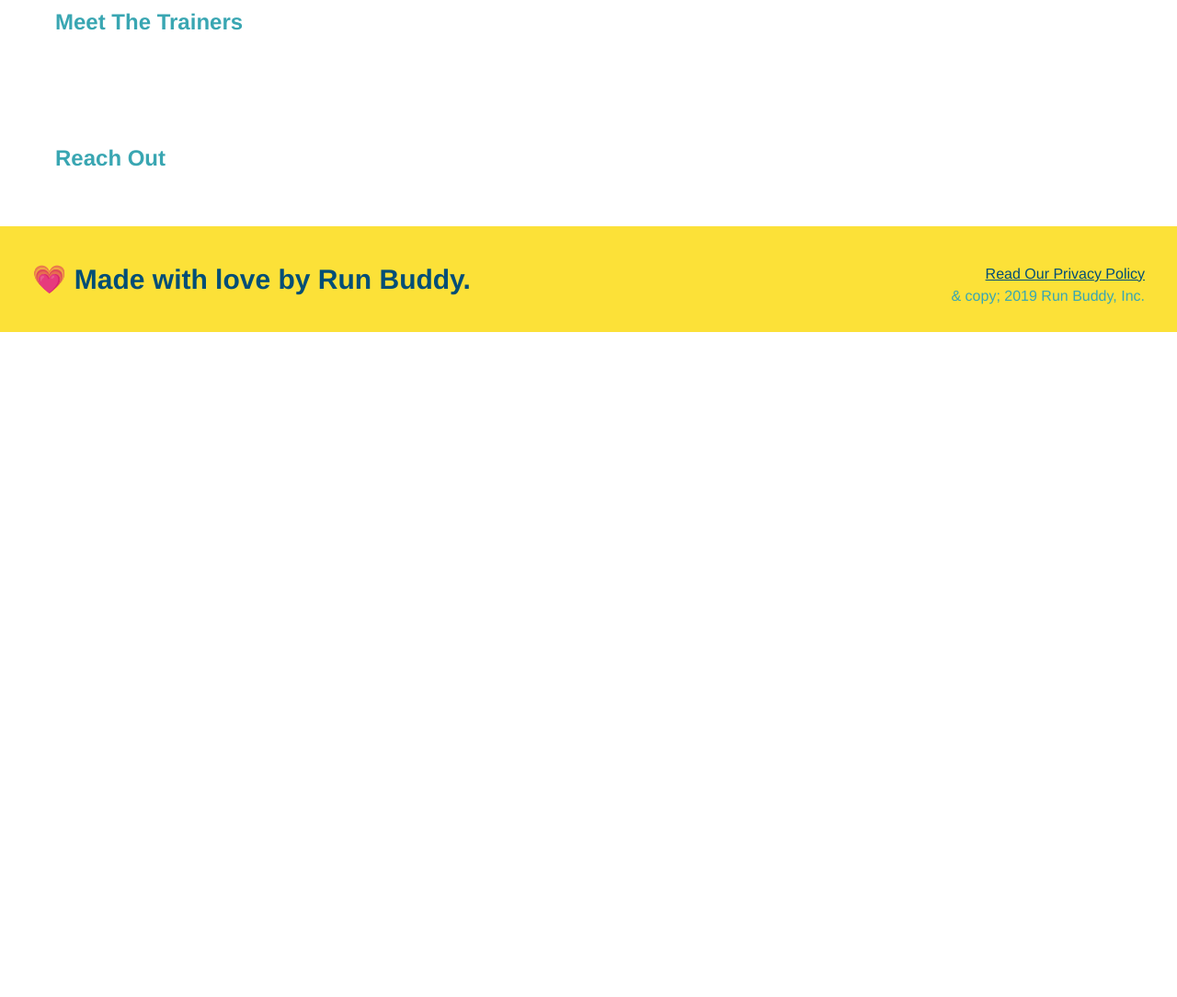
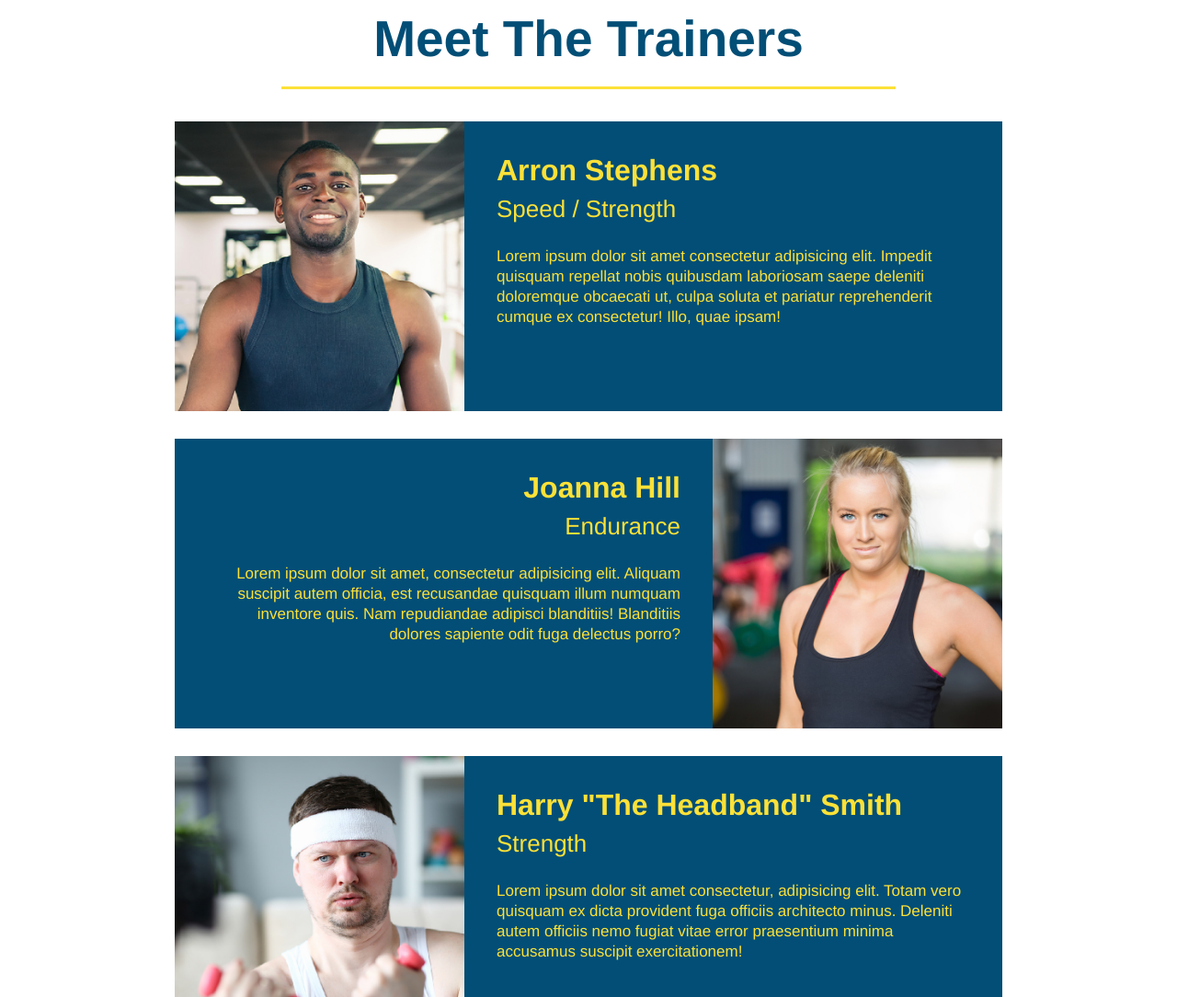
Before and after one commit to dmorgan904/run-buddy, a plain HTML site: page index.html in a window 1280 px wide. Shown: the part 2780-3864 px from the top of the page at 92% size. Before the commit the page ends 3141 px from the top, so only its background shows below. Drawn offline with Linux system fonts and the light colour scheme.

Commit message:
meet the trainers section

```diff
--- a/assets/css/style.css
+++ b/assets/css/style.css
@@ -180,3 +180,50 @@ section {
 .secondary-border {
     border-color: #39a6b2;
 }
+
+.trainers {
+    text-align: center;
+}
+
+.trainer {
+    width: 900px;
+    margin: 0 auto 30px auto;
+    background: #024e76;
+    color: #fce138;
+    overflow: auto;
+}
+
+.trainer img {
+    width: 35%;
+    float: left;
+}
+
+.trainer-bio {
+    padding: 35px;
+    float: left;
+    width: 65%;
+}
+
+.text-left {
+    text-align: left;
+}
+
+.text-right {
+    text-align: right;
+}
+
+.trainer-bio h3 {
+    font-size: 32px;
+    margin-bottom: 8px;
+}
+
+.trainer-bio h4 {
+    font-weight: lighter;
+    font-size: 26px;
+    margin-bottom: 25px;
+}
+
+.trainer-bio p {
+    font-size: 17px;
+    line-height: 1.3;
+}
--- a/index.html
+++ b/index.html
@@ -105,8 +105,40 @@
         </section>
 
         <!-- "meet the trainers" section -->
-        <section>
-            <h2>Meet The Trainers</h2>
+        <section id="your-trainers" class="trainers">
+            <h2 class="section-title primary-border">
+                Meet The Trainers
+            </h2>
+            <article class="trainer">
+                <img src="./assets/images/trainer-1.jpg" alt="Arron Stephens in his workout clothes, ready to pump iron" />
+                <div class="trainer-bio text-left">
+                    <h3>Arron Stephens</h3>
+                    <h4> Speed / Strength</h4>
+                    <p>
+                        Lorem ipsum dolor sit amet consectetur adipisicing elit. Impedit quisquam repellat nobis quibusdam laboriosam saepe deleniti doloremque obcaecati ut, culpa soluta et pariatur reprehenderit cumque ex consectetur! Illo, quae ipsam!
+                    </p>
+                </div>
+            </article>
+
+            <article class="trainer">
+                <div class="trainer-bio text-right">
+                    <h3>Joanna Hill</h3>
+                    <h4>Endurance</h4>
+                    <p>Lorem ipsum dolor sit amet, consectetur adipisicing elit. Aliquam suscipit autem officia, est recusandae quisquam illum numquam inventore quis. Nam repudiandae adipisci blanditiis! Blanditiis dolores sapiente odit fuga delectus porro?
+                    </p>
+                </div>
+                <img src="./assets/images/trainer-2.jpg" alt="Joanna Gill cooling off after a workout." />
+            </article>
+
+            <article class="trainer">
+                <img src="./assets/images/trainer-3.jpg" alt="Harry Smith wearing a headband and lifting comically small pink weights" />
+                <div class="trainer-bio text-left">
+                    <h3>Harry "The Headband" Smith</h3>
+                    <h4> Strength</h4>
+                    <p>Lorem ipsum dolor sit amet consectetur, adipisicing elit. Totam vero quisquam ex dicta provident fuga officiis architecto minus. Deleniti autem officiis nemo fugiat vitae error praesentium minima accusamus suscipit exercitationem!
+                    </p>
+                </div>
+            </article>
         </section>
 
         <!-- "reach out" section -->
@@ -119,7 +151,7 @@
                 <h2>💗 Made with love by Run Buddy.</h2>
             <div>
                 <a href="#">Read Our Privacy Policy</a><br />
-                & copy; 2019 Run Buddy, Inc.
+                &copy; 2019 Run Buddy, Inc.
             </div>
 
         </footer>
```
Also changed, not shown: assets/images/trainer-1.jpg (added), assets/images/trainer-2.jpg (added), assets/images/trainer-3.jpg (added).
